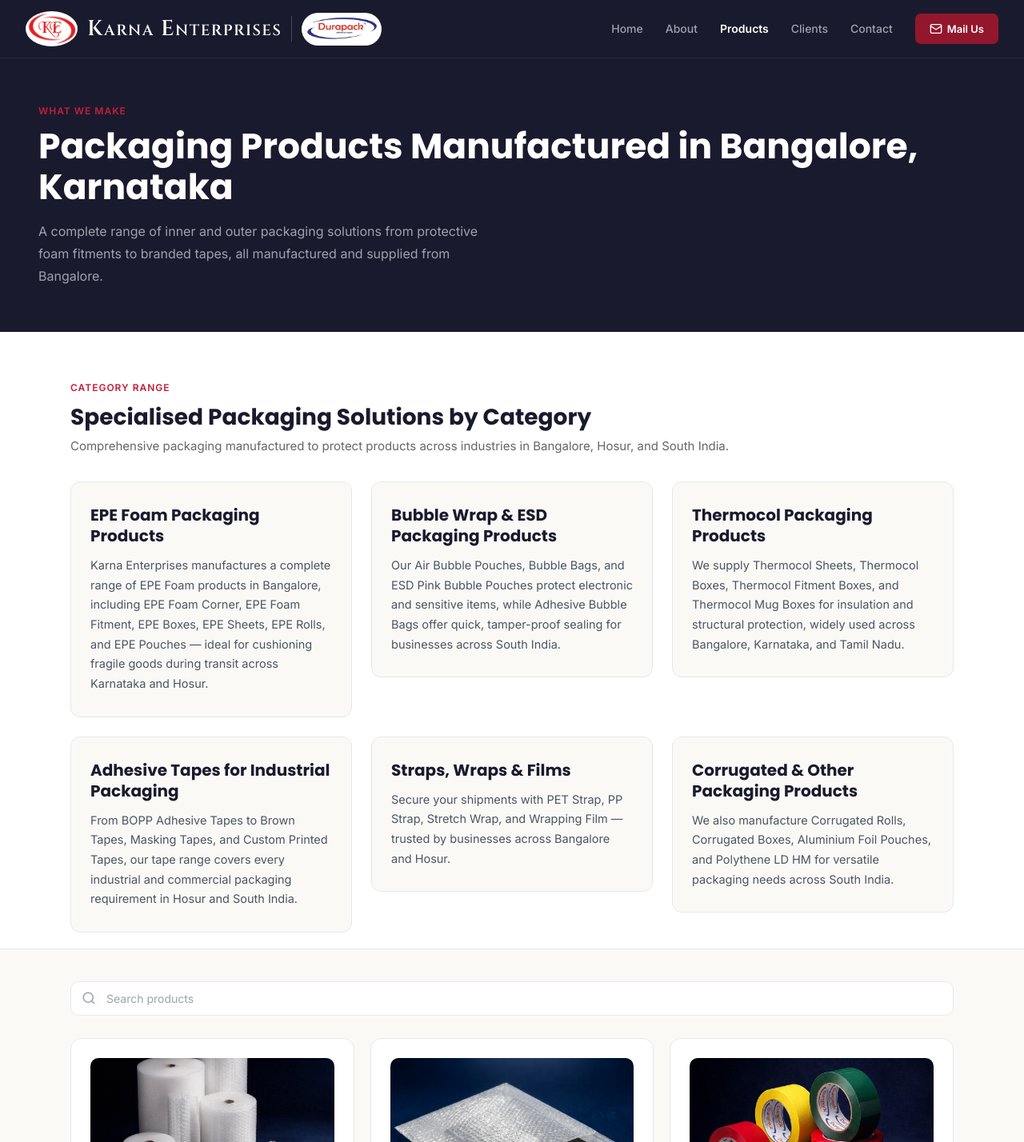
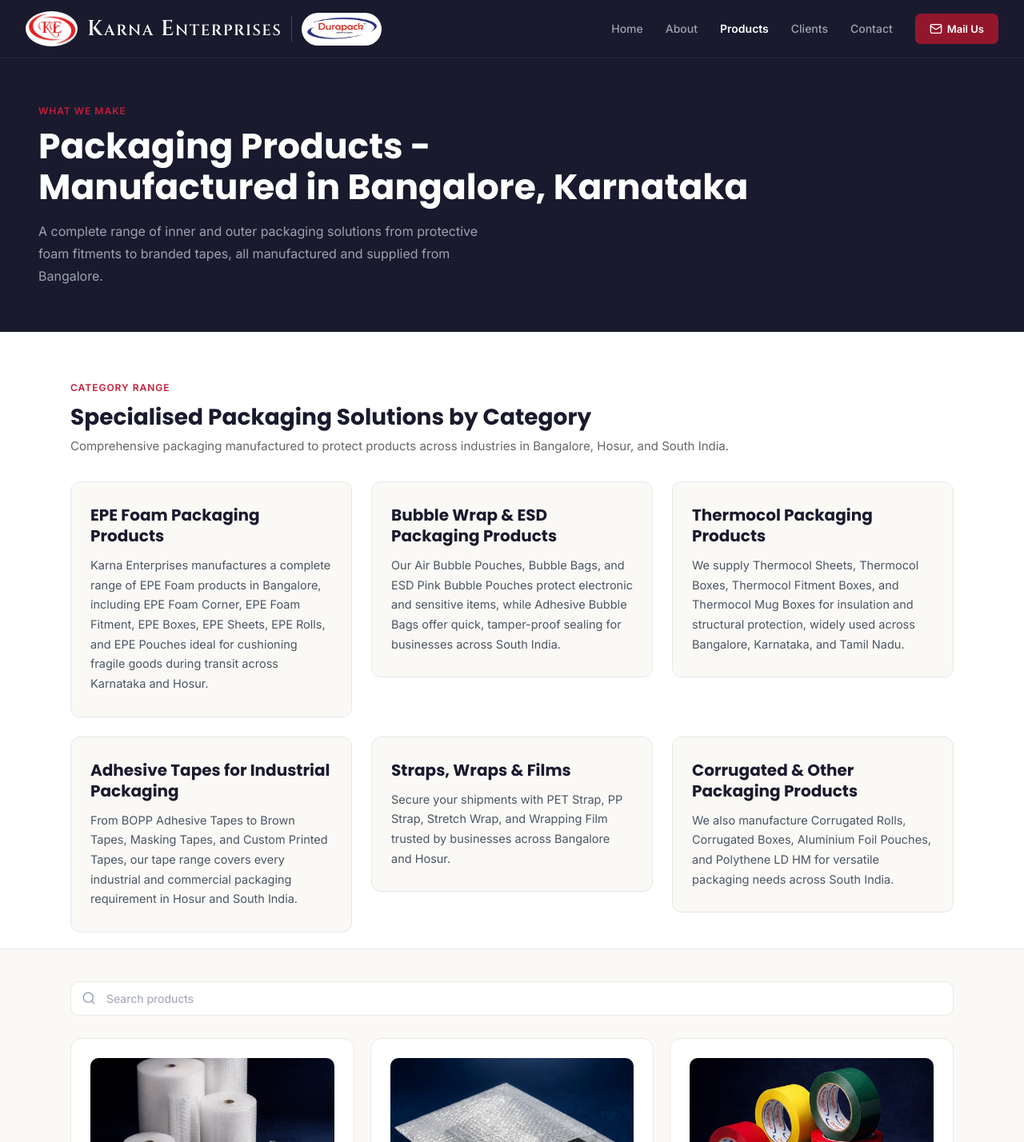
Before and after one commit to mahikarnar/karna-website, a React (Vite) app: page /products in a window 1280 px wide. Shown: the top 1428 px of the page at 80% size. Built offline with nearby package versions, Linux system fonts and the light colour scheme.

Commit message:
Updated UI

```diff
--- a/src/pages/About.jsx
+++ b/src/pages/About.jsx
@@ -149,7 +149,7 @@
         <div className="page-header-inner">
           <Reveal>
             <p className="page-label">Our story</p>
-            <h1>About Karna Enterprises – Packaging Materials Manufacturer in Bangalore</h1>
+            <h1>About Karna Enterprises – <p>Packaging Materials Manufacturer in Bangalore</p></h1>
             <p className="page-sub">
               A Bangalore-based manufacturer and supplier of premium packaging materials,
               serving industries across India since 2010.
@@ -172,7 +172,7 @@
                 Our product range includes EPE Foam Corner, EPE Foam Fitment, EPE Boxes, EPE Sheets, and EPE Rolls for cushioning and protection, along with Air Bubble Pouches, ESD Pink Bubble Pouches, and Adhesive Bubble Bags for sensitive and electronic goods. We also manufacture Thermocol Sheets, Thermocol Boxes, and Thermocol Fitment solutions for insulation and structural support.
               </p>
               <p>
-                In addition, we offer a complete range of tapes — including BOPP Adhesive Tapes, Brown Tapes, Masking Tapes, and Custom Printed Tapes — along with PET Strap, PP Strap, Stretch Wrap, and Corrugated Boxes to complete your packaging requirements.
+                In addition, we offer a complete range of tapes including BOPP Adhesive Tapes, Brown Tapes, Masking Tapes, and Custom Printed Tapes — along with PET Strap, PP Strap, Stretch Wrap, and Corrugated Boxes to complete your packaging requirements.
               </p>
               <p>
                 At Karna Enterprises, our commitment to quality, reliability, and timely delivery has made us a preferred packaging partner for businesses across Bangalore, Hosur, and South India.
--- a/src/pages/Clients.css
+++ b/src/pages/Clients.css
@@ -283,9 +283,7 @@
   }
 }
 
-@media (
-  /* max-width: 900px; */
-) {
+@media (max-width: 900px) {
   .clients-stats {
     grid-template-columns: repeat(4, 1fr);
   }
--- a/src/pages/Clients.jsx
+++ b/src/pages/Clients.jsx
@@ -158,7 +158,7 @@
         <div className="page-header-inner">
           <Reveal>
             <p className="page-label">Who trusts us</p>
-            <h1>Our Clients – Trusted Packaging Partner in Bangalore, Hosur & South India</h1>
+            <h1>Our Clients -<p>Trusted Packaging Partner in Bangalore, Hosur & South India</p> </h1>
             <p className="page-sub">
               From automotive to food and beverage to apparel over 2,300 businesses
               across India trust Karna Enterprises for their packaging needs.
--- a/src/pages/Contact.css
+++ b/src/pages/Contact.css
@@ -332,9 +332,7 @@
 }
 
 /* MOBILE */
-@media (
-  /* max-width: 900px; */
-) {
+@media (max-width: 900px) {
   .contact-grid {
     grid-template-columns: 1fr;
   }
--- a/src/pages/Contact.jsx
+++ b/src/pages/Contact.jsx
@@ -223,7 +223,7 @@
           {/* Left Side */}
           <div className="page-header-content">
             <p className="page-label">Get in touch</p>
-            <h1>Contact Karna Enterprises – Packaging Materials Supplier in Bangalore</h1>
+            <h1>Contact Karna Enterprises <p>Packaging Materials Supplier in Bangalore</p></h1>
             <p className="page-sub">
               Have a packaging requirement? We respond within 24 hours.
               Call, WhatsApp, or fill in the form below.
--- a/src/pages/Home.css
+++ b/src/pages/Home.css
@@ -500,9 +500,7 @@
 }
 
 /* MOBILE */
-@media (
-  /* max-width: 900px; */
-) {
+@media (max-width: 900px) {
   .hero-image-wrap {
     display: none;
   }
--- a/src/pages/Products.jsx
+++ b/src/pages/Products.jsx
@@ -8,7 +8,7 @@
 const categoryOverviews = [
   {
     title: 'EPE Foam Packaging Products',
-    desc: 'Karna Enterprises manufactures a complete range of EPE Foam products in Bangalore, including EPE Foam Corner, EPE Foam Fitment, EPE Boxes, EPE Sheets, EPE Rolls, and EPE Pouches — ideal for cushioning fragile goods during transit across Karnataka and Hosur.',
+    desc: 'Karna Enterprises manufactures a complete range of EPE Foam products in Bangalore, including EPE Foam Corner, EPE Foam Fitment, EPE Boxes, EPE Sheets, EPE Rolls, and EPE Pouches ideal for cushioning fragile goods during transit across Karnataka and Hosur.',
   },
   {
     title: 'Bubble Wrap & ESD Packaging Products',
@@ -24,7 +24,7 @@
   },
   {
     title: 'Straps, Wraps & Films',
-    desc: 'Secure your shipments with PET Strap, PP Strap, Stretch Wrap, and Wrapping Film — trusted by businesses across Bangalore and Hosur.',
+    desc: 'Secure your shipments with PET Strap, PP Strap, Stretch Wrap, and Wrapping Film trusted by businesses across Bangalore and Hosur.',
   },
   {
     title: 'Corrugated & Other Packaging Products',
@@ -338,7 +338,7 @@
         <div className="page-header-inner">
           <Reveal>
             <p className="page-label">What we make</p>
-            <h1>Packaging Products Manufactured in Bangalore, Karnataka</h1>
+            <h1>Packaging Products -<p>Manufactured in Bangalore, Karnataka</p></h1>
             <p className="page-sub">
               A complete range of inner and outer packaging solutions from protective foam
               fitments to branded tapes, all manufactured and supplied from Bangalore.
```
Also changed, not shown: src/pages/About.css (+2 -6 lines), src/pages/Products.css (+2 -6 lines).
